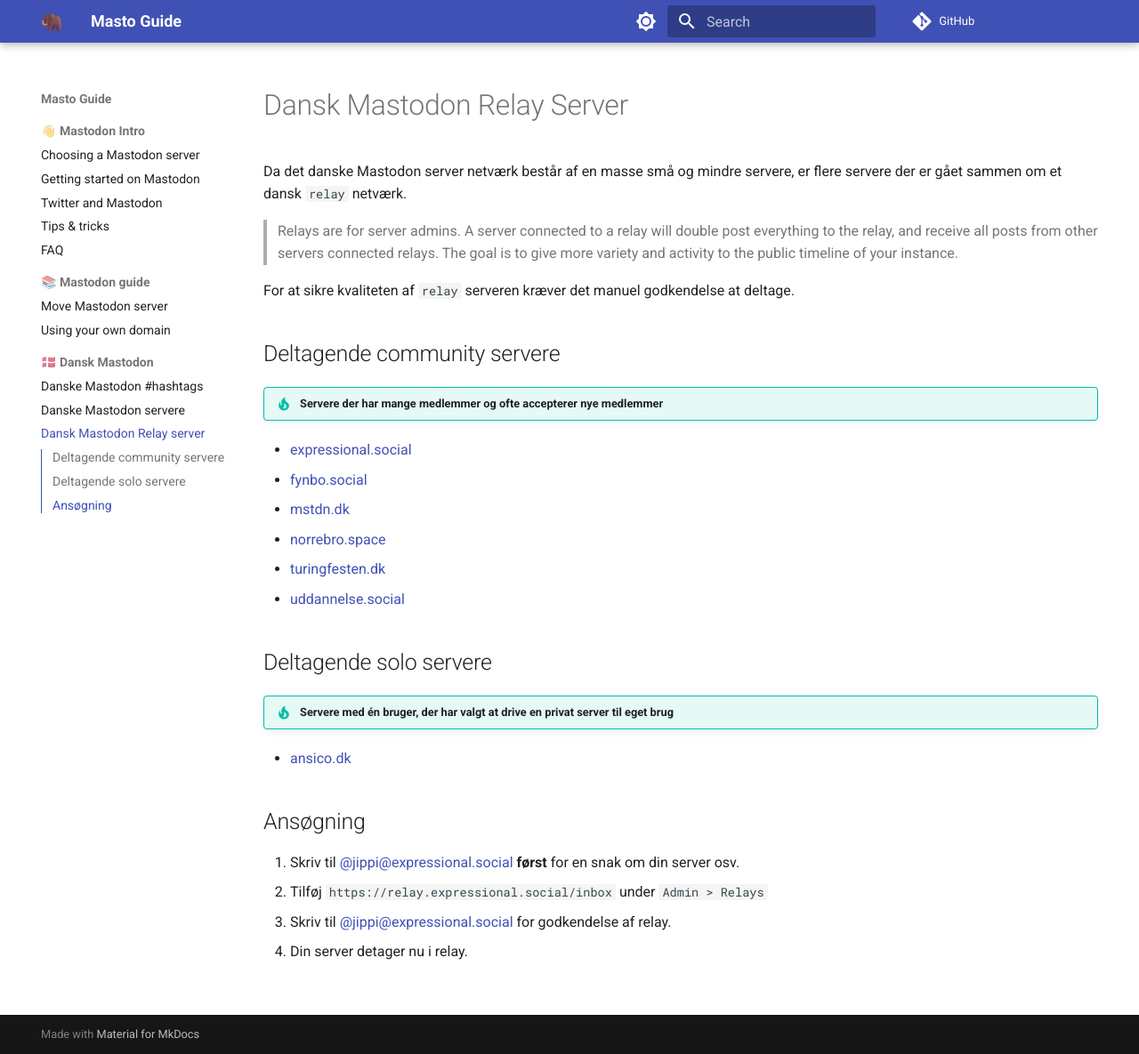
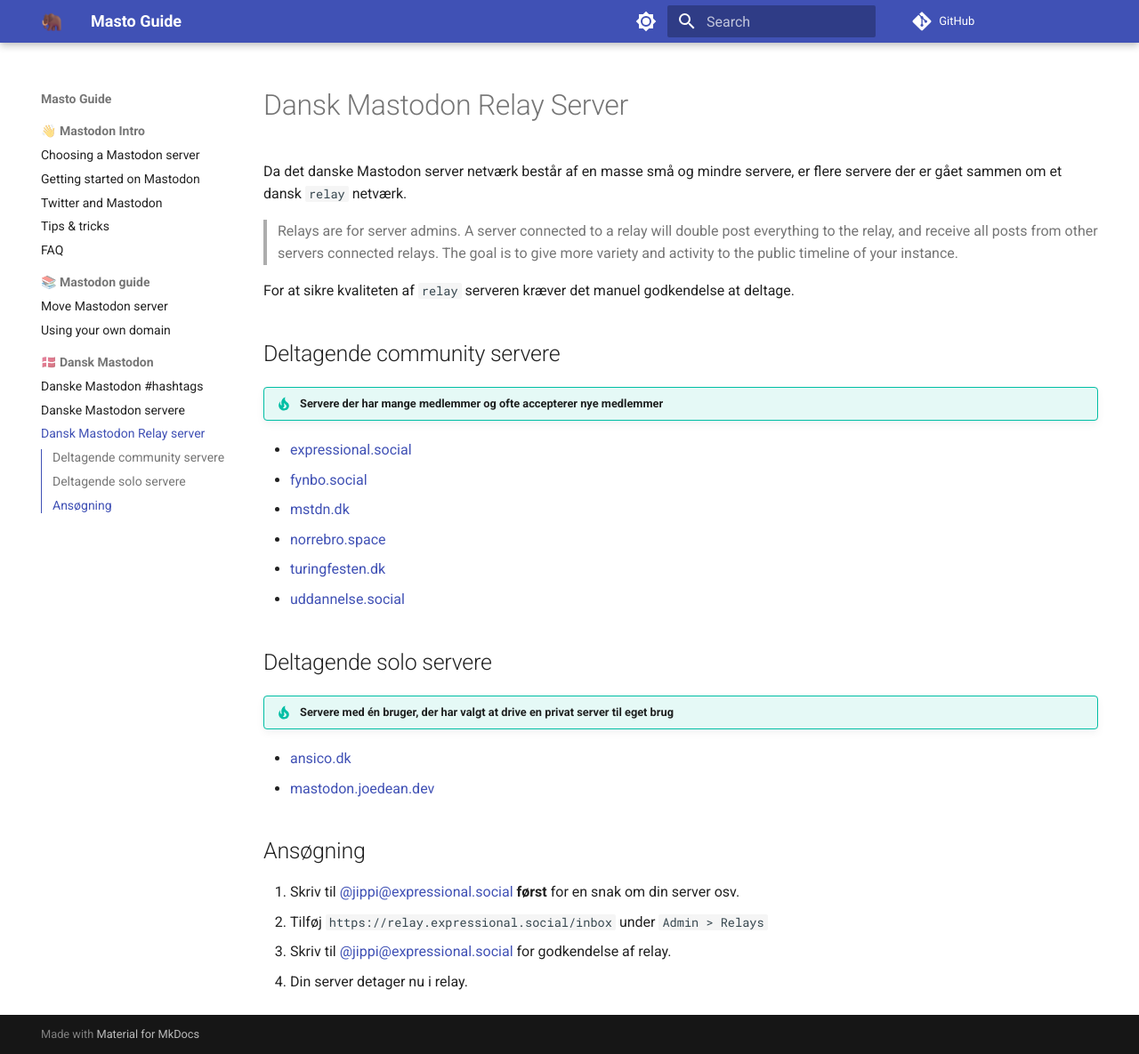
Before and after one commit to jippi/masto-guide, an MkDocs documentation site: the page built from docs/dk/relay.md, in a window 1280 px wide and 1185 px high. Shown: the whole window at 89% size. Built offline with MkDocs 1.6.1 and Material for MkDocs 9.7.7, drawn with Linux system fonts in a browser that asks for light colours; comment, search, counter and statistics services are not loaded.

Commit message:
add mastodon.joedean.dev to relay as solo server
Signed-off-by: Christian Winther <jippignu@gmail.com>

```diff
--- a/docs/dk/relay.md
+++ b/docs/dk/relay.md
@@ -22,6 +22,7 @@ For at sikre kvaliteten af `relay` serveren kræver det manuel godkendelse at de
 !!! tip "Servere med én bruger, der har valgt at drive en privat server til eget brug"
 
 - [ansico.dk](https://ansico.dk/){target=_blank}
+- [mastodon.joedean.dev](https://mastodon.joedean.dev/){target=_blank}
 
 ## Ansøgning
 
```
